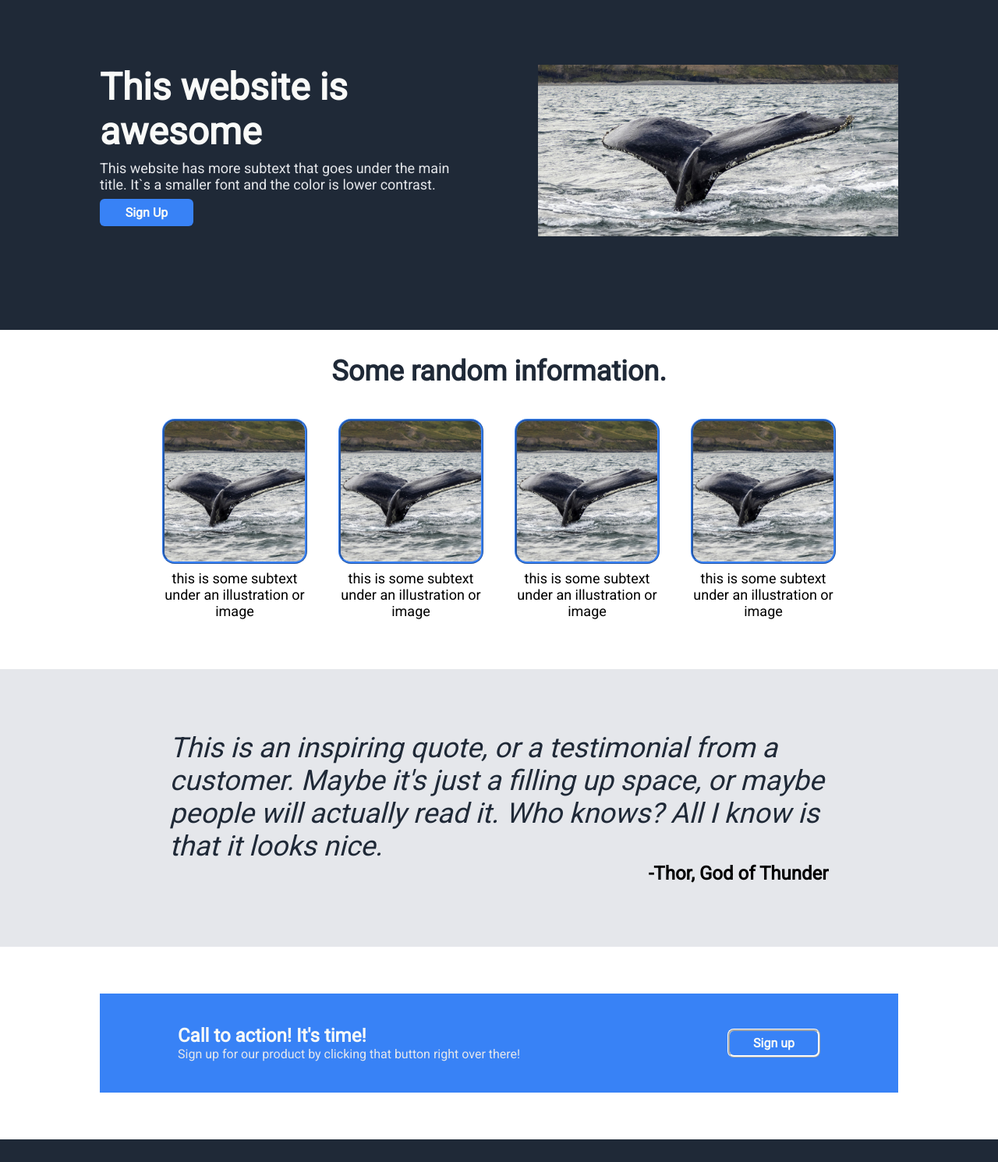
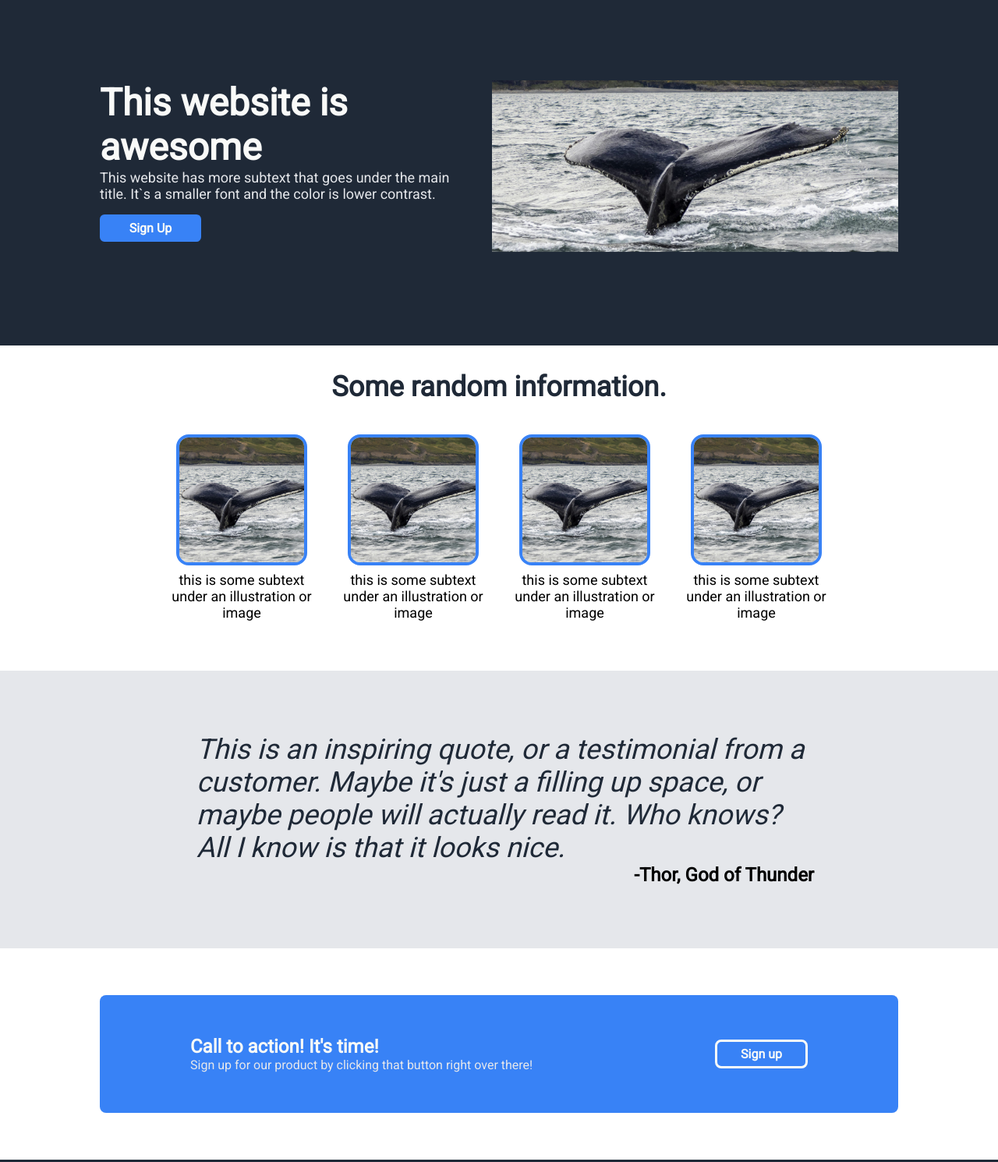
Before and after one commit to nicolasborba/landing-page-odin, a plain HTML site: page index.html in a window 1280 px wide. Shown: the part 57-1547 px from the top of the page at 78% size. Drawn offline with Linux system fonts and the light colour scheme.

Commit message:
Resize all sections to correct proportions

```diff
--- a/index.html
+++ b/index.html
@@ -14,7 +14,7 @@
 
   <!-- HEADER -->
 
-  <div class="container">
+  <div class="container-large">
     <div class="header">
       <div class="header-left">
         <div>Header Logo</div>
@@ -32,6 +32,7 @@
 
   <!-- HERO -->
 
+  <div class="container-large">
     <div class="hero">
       <div class="hero-left">
         <h1>This website is awesome</h1>
@@ -43,6 +44,8 @@
         <img src="./img/pexels-sample.jpg" alt="this is a placeholder for an image">
       </div>
     </div>
+  </div>
+
 
   <!-- INFORMATION -->
 
@@ -81,6 +84,7 @@
 
   <!-- QUOTE -->
 
+  <div class="container-small">
     <div class="quote">
       <div class="quote-text">
         <div class="quote-top">
@@ -97,9 +101,11 @@
       </div>
 
     </div>
+  </div>
 
   <!-- CTA -->
 
+  <div class="container-large-alt">
     <div class="cta">
       <div class="cta-main">
         <div class="cta-call">
@@ -121,6 +127,8 @@
 
       </div>
     </div>
+  </div>
+
 
   <!-- FOOTER -->
 
--- a/styles.css
+++ b/styles.css
@@ -13,11 +13,20 @@
   list-style-type: none;
 }
 
-.container {
+.container-large {
   background-color: var(--primary-color);
 }
 
-.header {
+.container-large-alt {
+  display: flex;
+  justify-content: center;
+}
+
+.container-small {
+  background-color: var(--secondary-color);
+}
+
+.header, .hero, .cta {
   width: 1024px;
   margin: auto;
 }
@@ -74,18 +83,17 @@
 
 .hero-left {
   flex-flow: column nowrap;
-  width: 45vw;
-  gap: 8px;
+  width: 42vw;
 }
 
 .hero-right {
-  width: 45vw;
+  width: 48vw;
 }
 
 .hero {
   justify-content: center;
-  padding-top: 80px;
-  gap: 100px;
+  padding-top: 100px;
+  gap: 48px;
   padding-bottom: 120px;
 }
 
@@ -96,7 +104,8 @@
 }
 
 .hero-left button {
-  width: 120px;
+  margin-top: 16px;
+  width: 130px;
   font-weight: bold;
   padding: 8px 10px;
   background-color: var(--cta-color);
@@ -147,12 +156,13 @@
 }
 
 .information-img div img {
-  width: 180px;
-  height: 180px;
+  width: 160px;
+  height: 160px;
   object-fit: cover;
-  border-style: ridge;
+  border-style: solid;
   border-color: var(--cta-color);
   border-radius: 16px;
+  border-width: 4px;
 }
 
 .information-img div p {
@@ -169,6 +179,9 @@
   justify-content: center;
   padding-top: 80px;
   padding-bottom: 80px;
+  padding-left: 16px;
+  width: 792px;
+  margin: auto;
 }
 
 .quote-text {
@@ -195,6 +208,7 @@
 .cta {
   background-color: var(--cta-color);
   margin:  60px 10vw 60px 10vw;
+  border-radius: 8px;
 }
 
 .cta-main {
@@ -202,7 +216,7 @@
   justify-content: space-between;
   align-items: center;
   color: var(--alt-color);
-  padding: 40px 100px 40px 100px;
+  padding: 52px 116px 52px 116px;
 }
 
 .cta-top {
@@ -220,7 +234,7 @@
   color: var(--alt-color);
   font-weight: 900;
   border-color: var(--alt-color);
-  border-style: ridge;
+  border-style: solid;
   border-width: 0.3cap;
   font-size: 16px;
   border-radius: 8px;
```
Lines whose indentation alone changed are shown as unchanged.
